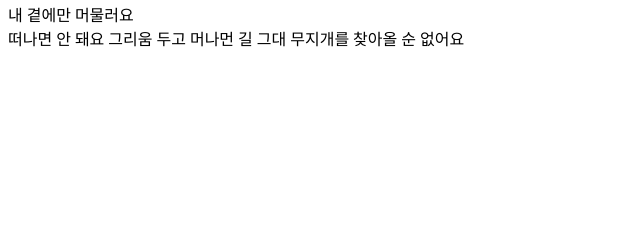
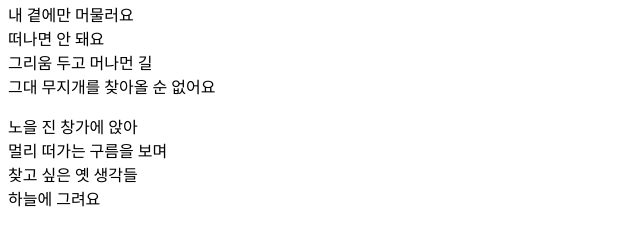
Before and after one commit to coding-salmon/gitTest, a plain HTML site: page index.html in a window 1280 px wide. Shown: the part 87-332 px from the top of the page, without its empty margins (0-640 px from the left). Drawn offline with Linux system fonts and the light colour scheme.

Commit message:
'소녀' 두번째 가사 입력

```diff
--- a/index.html
+++ b/index.html
@@ -9,9 +9,18 @@
     <h1>소녀</h1>
     <p>
         내 곁에만 머물러요<br>
-        떠나면 안 돼요
-        그리움 두고 머나먼 길
-        그대 무지개를 찾아올 순 없어요
+        떠나면 안 돼요<br>
+        그리움 두고 머나먼 길<br>
+        그대 무지개를 찾아올 순 없어요<br>
+
+    </p>
+
+    <p>
+        노을 진 창가에 앉아<br>
+        멀리 떠가는 구름을 보며<br>
+        찾고 싶은 옛 생각들<br>
+        하늘에 그려요<br>
+
 
     </p>
 </body>
```
